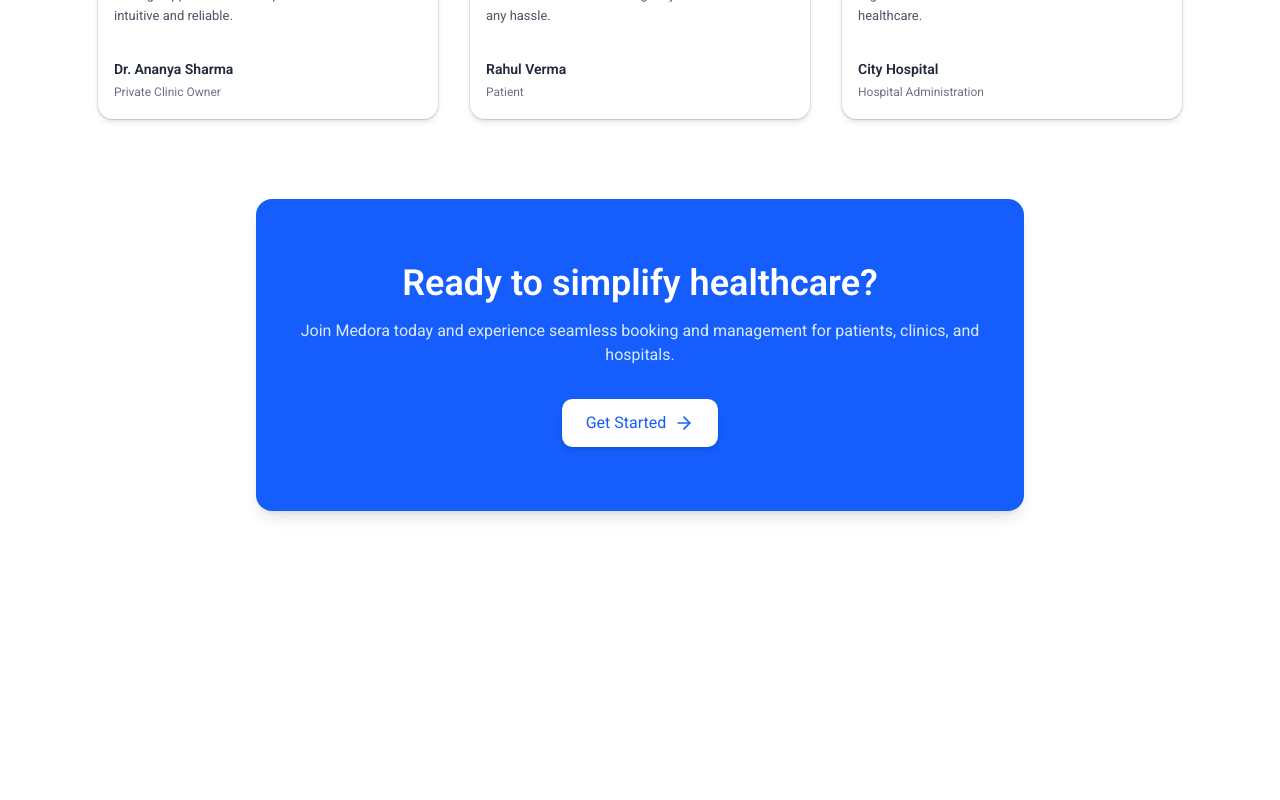
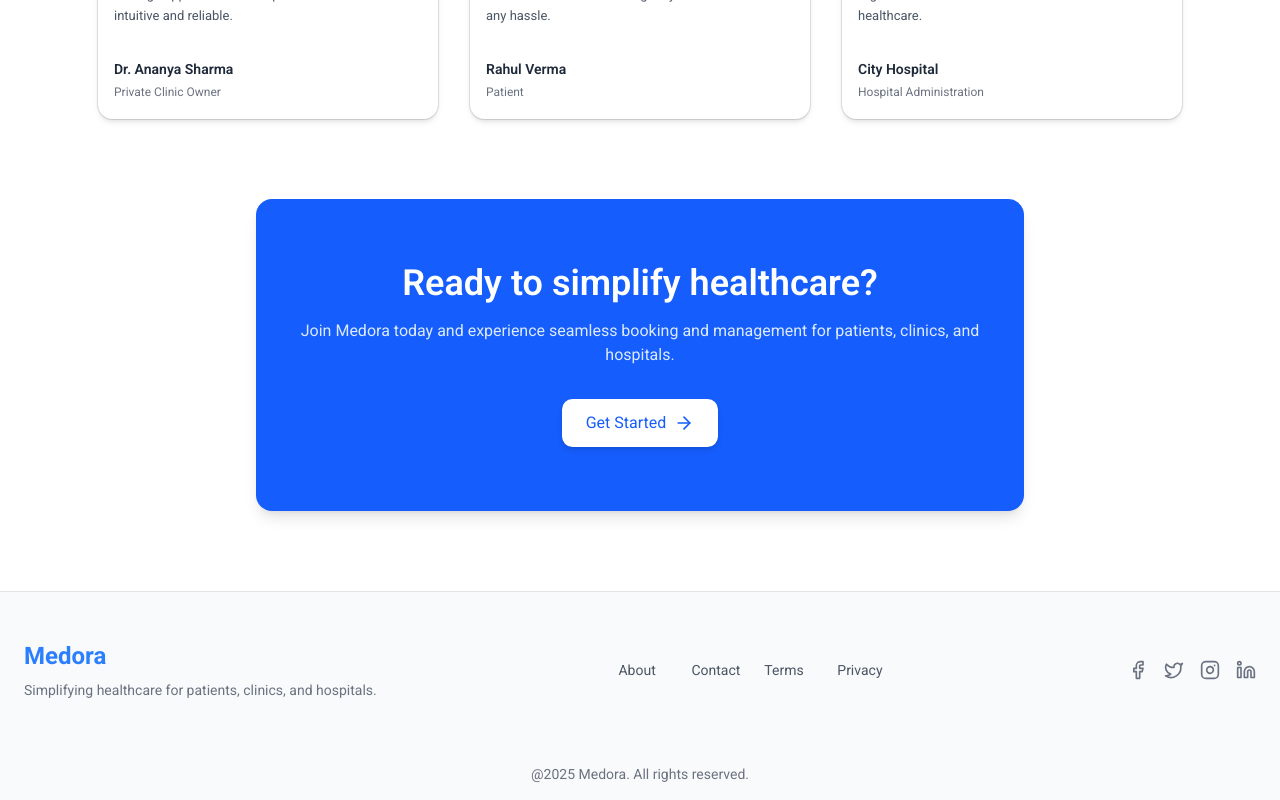
Before and after one commit to Aditya-5831/Medora, a Next.js app in the folder client/: page / in a window 1280 px wide. Shown: the part 2345-3145 px from the top of the page. Before the commit the page ends 2936 px from the top, so only its background shows below. Built offline with nearby package versions, Linux system fonts and the light colour scheme.

Commit message:
feat: add footer with navigation links and social icons

```diff
--- a/client/src/app/(landing)/page.tsx
+++ b/client/src/app/(landing)/page.tsx
@@ -3,6 +3,7 @@
 import HowItWorks from "@/components/landing/HowItWorks";
 import MockDashboardUI from "@/components/landing/MockDashboardUI";
 import Testimonials from "@/components/landing/Testimonials";
+import Footer from "@/components/layout/Footer";
 import Navbar from "@/components/layout/Navbar";
 import { buttonVariants } from "@/components/ui/button";
 import { ArrowRight } from "lucide-react";
@@ -49,6 +50,9 @@
 
       {/* CALL TO ACTION */}
       <CTA />
+
+      {/* FOOTER */}
+      <Footer />
     </div>
   );
 };
--- /dev/null
+++ b/client/src/components/layout/Footer.tsx
@@ -0,0 +1,56 @@
+import { Facebook, Instagram, Linkedin, Twitter } from "lucide-react";
+import Link from "next/link";
+import React from "react";
+
+const Footer = () => {
+  return (
+    <footer className="border-t bg-gray-50">
+      <div className="mx-auto max-w-7xl px-6 py-12 md:flex md:items-center md:justify-between">
+        <div className="mb-6 flex flex-col gap-2 md:mb-0">
+          <Link href={"/"} className="text-primary text-2xl font-bold">
+            Medora
+          </Link>
+          <p className="text-sm text-gray-500">
+            Simplifying healthcare for patients, clinics, and hospitals.
+          </p>
+        </div>
+
+        <div className="mb-6 grid grid-cols-2 gap-6 text-sm text-gray-600 md:mb-0 md:grid-cols-4">
+          <Link href={"/about"} className="hover:text-primary transition">
+            About
+          </Link>
+          <Link href={"/about"} className="hover:text-primary transition">
+            Contact
+          </Link>
+          <Link href={"/about"} className="hover:text-primary transition">
+            Terms
+          </Link>
+          <Link href={"/about"} className="hover:text-primary transition">
+            Privacy
+          </Link>
+        </div>
+
+        <div className="flex gap-4">
+          <Link href={"#"} aria-label="Facebook">
+            <Facebook className="hover:text-primary size-5 text-gray-500 transition" />
+          </Link>
+          <Link href={"#"} aria-label="Twitter">
+            <Twitter className="hover:text-primary size-5 text-gray-500 transition" />
+          </Link>
+          <Link href={"#"} aria-label="Instagram">
+            <Instagram className="hover:text-primary size-5 text-gray-500 transition" />
+          </Link>
+          <Link href={"#"} aria-label="Linkedin">
+            <Linkedin className="hover:text-primary size-5 text-gray-500 transition" />
+          </Link>
+        </div>
+      </div>
+
+      <div className="py-4 text-center text-sm text-gray-500">
+        @{new Date().getFullYear()} Medora. All rights reserved.
+      </div>
+    </footer>
+  );
+};
+
+export default Footer;
```
